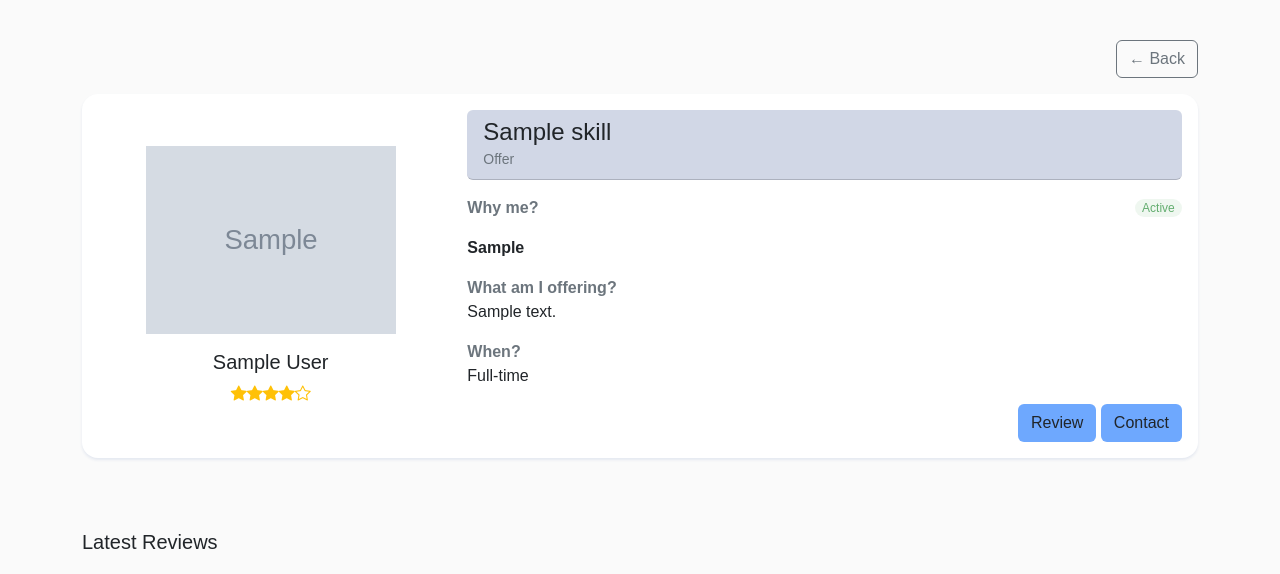
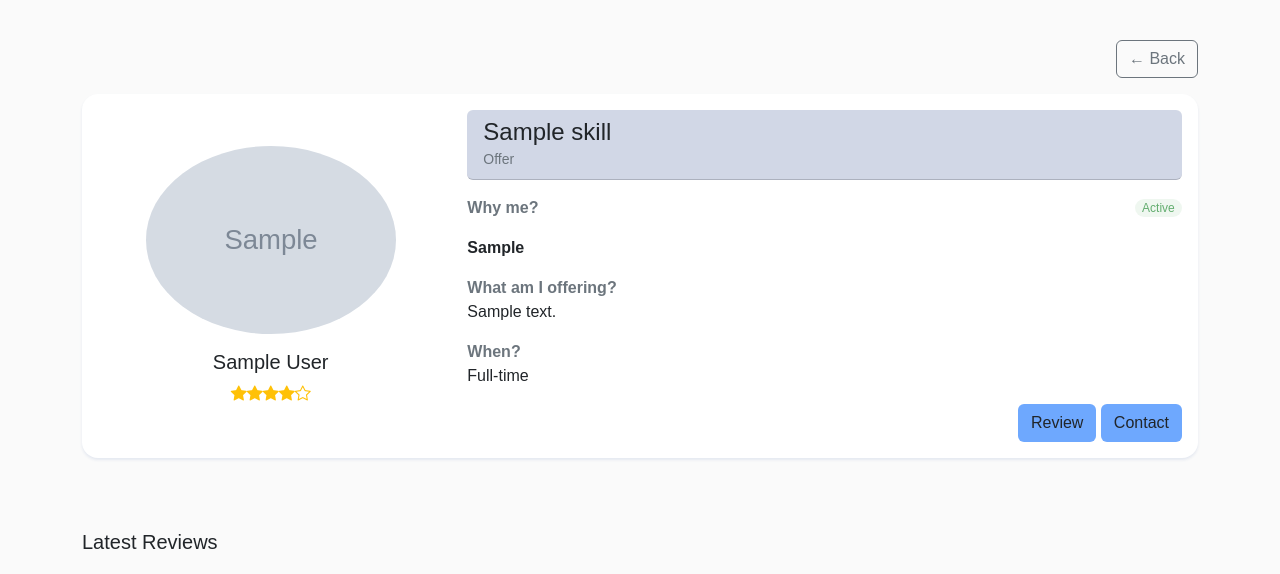
Before and after one commit to d3noDL/dj_skillswap, a Django app: page /app/post_details/1/ in a window 1280 px wide. Shown: the part 112-686 px from the top of the page. Run offline with Django 5.2, Linux system fonts and the light colour scheme; tables that the repository leaves empty hold one stand-in row (values such as "Sample post"); grey boxes marked "Sample" are stand-in pictures; some libraries are stand-ins or nearby versions.

Commit message:
fix: update profile picture styling to use rounded corners

```diff
--- a/templates/dj_skillswap_app/post_details.html
+++ b/templates/dj_skillswap_app/post_details.html
@@ -14,10 +14,10 @@
 					<div class="col-lg-4 d-flex flex-column justify-content-center align-items-center mb-4 mb-lg-0">
 
 						{% if post_data.profile.profile_picture %}
-						<img src="{{ post_data.profile.profile_picture.url }}" alt="Profile picture" class="img-fluid mb-3"
+						<img src="{{ post_data.profile.profile_picture.url }}" alt="Profile picture" class="img-fluid rounded-circle mb-3"
 							style="max-width: 250px; height: auto;">
 						{% else %}
-						<img src="{% static 'images/avatar-placeholder.jpg' %}" alt="Profile picture" class="img-fluid mb-3"
+						<img src="{% static 'images/avatar-placeholder.jpg' %}" alt="Profile picture" class="img-fluid rounded-circle mb-3"
 							style="max-width: 250px; height: auto;">
 						{% endif %}
 						<h5 class=" mb-2 text-dark">
```
